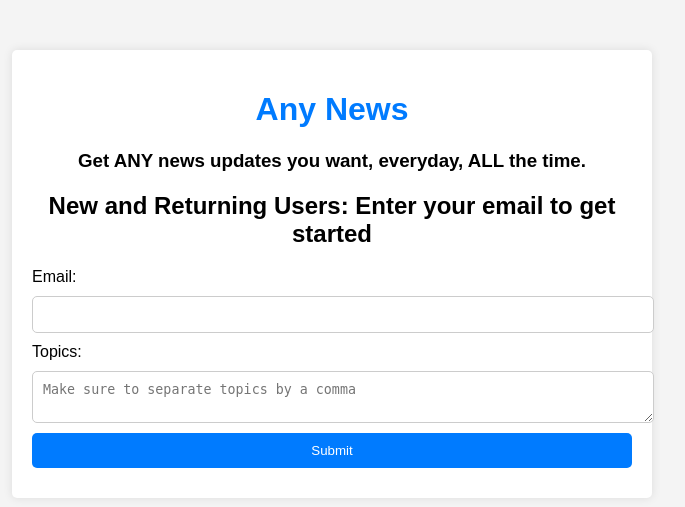
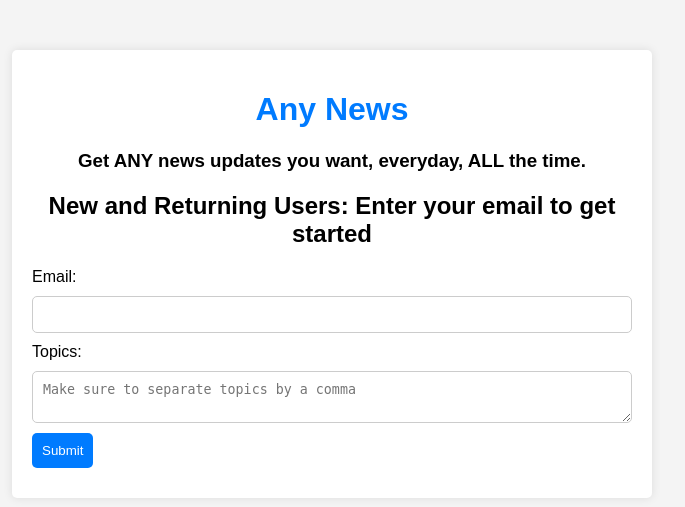
Before and after one commit to Chuck919/HACKKU24, a Flask app: page / in a window 1280 px wide. Shown: the top 507 px of the page, without its empty margins (308-993 px from the left). Run offline with Flask 3, Linux system fonts and the light colour scheme.

Commit message:
final final touches

```diff
--- a/app.py
+++ b/app.py
@@ -74,6 +74,8 @@ def submit():
     except:
         flash('Invalid email. Please try again later.', 'error')
         return render_template('index.html')  # Redirect to the user form page
+
+
     return render_template('success.html')  # Redirect to the user form page
 
 # Define function to send email
--- a/static/style.css
+++ b/static/style.css
@@ -24,7 +24,6 @@ textarea,
 button {
     display: block;
     margin-bottom: 10px;
-    width: 100%;
 }
 
 input,
@@ -32,6 +31,7 @@ textarea {
     padding: 10px;
     border: 1px solid #ccc;
     border-radius: 5px;
+    width: calc(100% - 22px); /* Adjust the width here */
 }
 
 button {
--- a/templates/index.html
+++ b/templates/index.html
@@ -4,7 +4,7 @@
 <head>
     <meta charset="UTF-8">
     <meta name="viewport" content="width=device-width, initial-scale=1.0">
-    <title>User Form</title>
+    <title>Any News</title>
     <link rel="stylesheet" href="{{ url_for('static', filename='style.css') }}">
 </head>
 <body>
```
